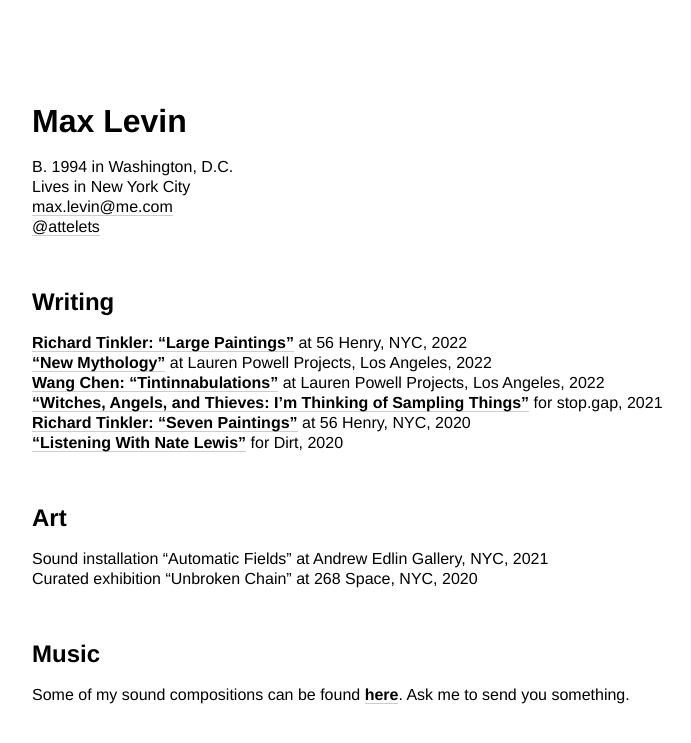
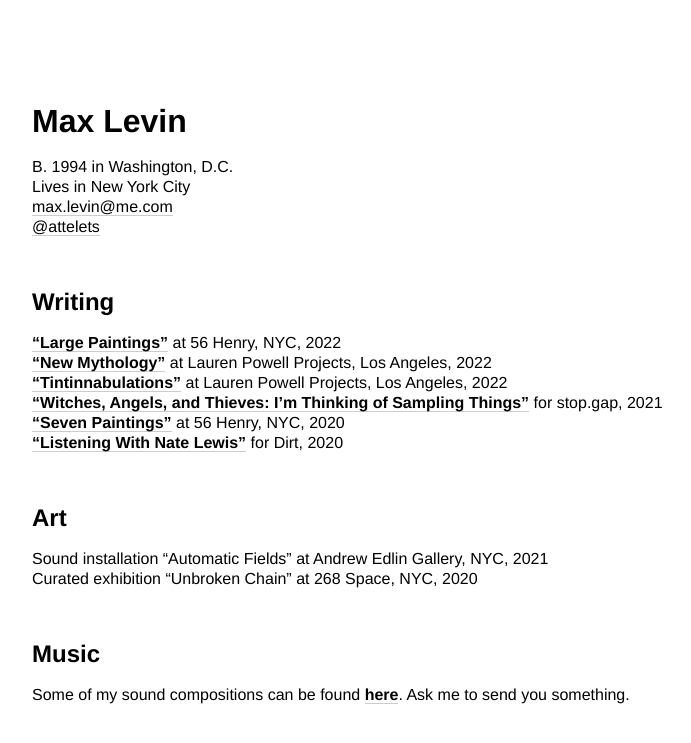
Before and after one commit to minicreative/maxlevin.me, a Jekyll site: the page built from index.md, in a window 1280 px wide. Shown: the top 743 px of the page, without its empty margins (18-709 px from the left). Built offline with Jekyll 4.4.1, drawn with Linux system fonts in a browser that asks for light colours.

Commit message:
Updated Index

```diff
--- a/index.md
+++ b/index.md
@@ -11,11 +11,11 @@ B. 1994 in Washington, D.C.
 
 ## Writing
 
-**[Richard Tinkler: "Large Paintings"](https://56henry.nyc/exhibitions/large-paintings)** at 56 Henry, NYC, 2022
+**["Large Paintings"](https://56henry.nyc/exhibitions/large-paintings)** at 56 Henry, NYC, 2022
 <br>**["New Mythology"](https://www.laurenpowellprojects.com/exhibitions/2022/newmythology)** at Lauren Powell Projects, Los Angeles, 2022
-<br>**[Wang Chen: "Tintinnabulations"](https://www.laurenpowellprojects.com/exhibitions/2022/tintinnabulations)** at Lauren Powell Projects, Los Angeles, 2022
+<br>**["Tintinnabulations"](https://www.laurenpowellprojects.com/exhibitions/2022/tintinnabulations)** at Lauren Powell Projects, Los Angeles, 2022
 <br>**["Witches, Angels, and Thieves: I'm Thinking of Sampling Things"](https://www.owenchristoph.com/shop/stopgap003)** for stop.gap, 2021
-<br>**[Richard Tinkler: "Seven Paintings"](https://56henry.nyc/exhibitions/seven-paintings)** at 56 Henry, NYC, 2020
+<br>**["Seven Paintings"](https://56henry.nyc/exhibitions/seven-paintings)** at 56 Henry, NYC, 2020
 <br>**["Listening With Nate Lewis"](https://www.dirtdmv.com/writing/2020/5/31/listening-with-nate-lewis)** for Dirt, 2020
 
 ## Art
```
